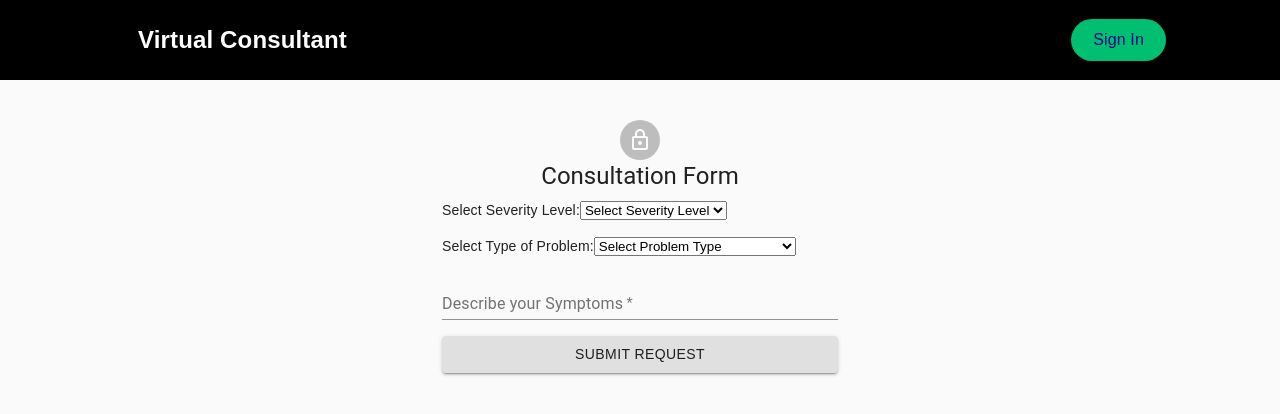
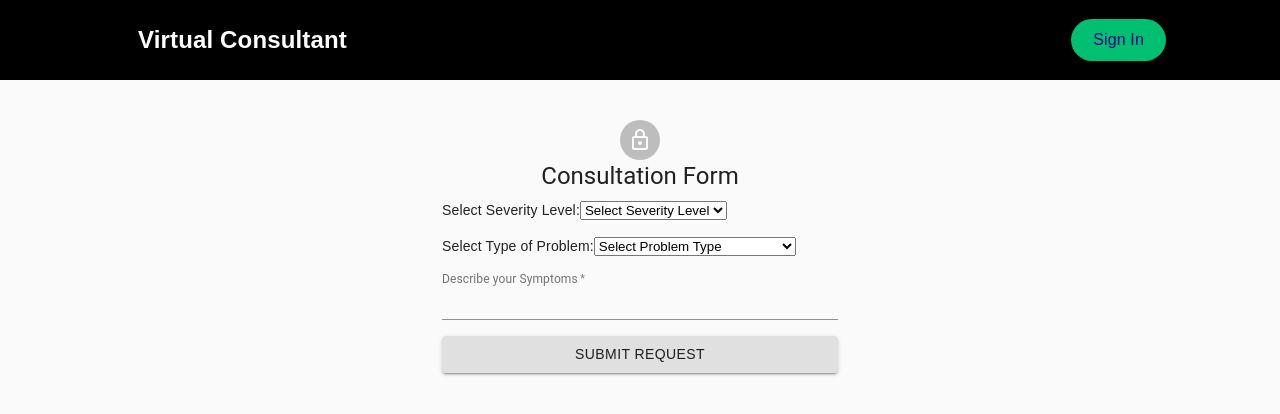
Before and after one commit to Aditya239233/Virtual-Consultant, a React (Create React App) app in the folder client/: page /consult in a window 1280 px wide. Shown: the top 414 px of the page. Built offline with nearby package versions, Linux system fonts and the light colour scheme.

Commit message:
resetting input added

```diff
--- a/client/src/components/Forms/ConsultForm.js
+++ b/client/src/components/Forms/ConsultForm.js
@@ -8,7 +8,8 @@ import Attach from "../Attach/attach";
 import axios from "axios"
 const ConsultForm =  () => {
   const [severity,setSeverity]=useState("Choose option");
-  const [type,setType]=useState("Choose Option")
+  const [type,setType]=useState("Choose option")
+  const [text, setText]=useState(" ")
   const handleSubmit = async (event) => {
     event.preventDefault();
     console.log("severity",severity)
@@ -19,6 +20,9 @@ const ConsultForm =  () => {
     text:data.get("symptoms"),
     sender: "user2"})
     console.log("req",send_req)
+    setSeverity("Choose option")
+    setType("Choose option")
+    setText("")
   };
 
   const handleChangeSeverity = (event)=>{
@@ -63,6 +67,8 @@ const ConsultForm =  () => {
             type="symptoms"
             id="symptoms"
             autoComplete="symptoms"
+            value={text}
+            onChange={(e) =>{ setText(e.target.value)}}
           />
         </Grid>
         <Grid item xs={12}></Grid>
```
